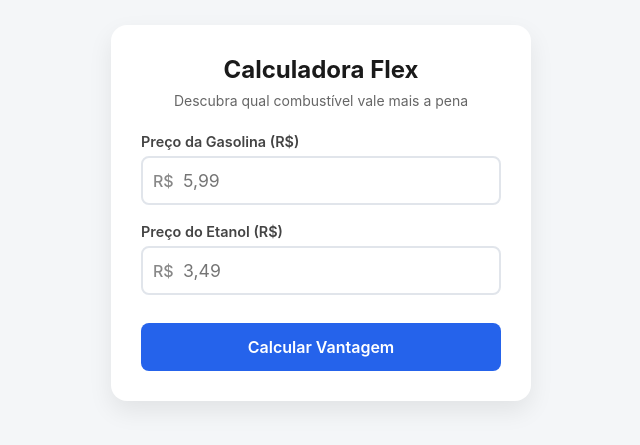
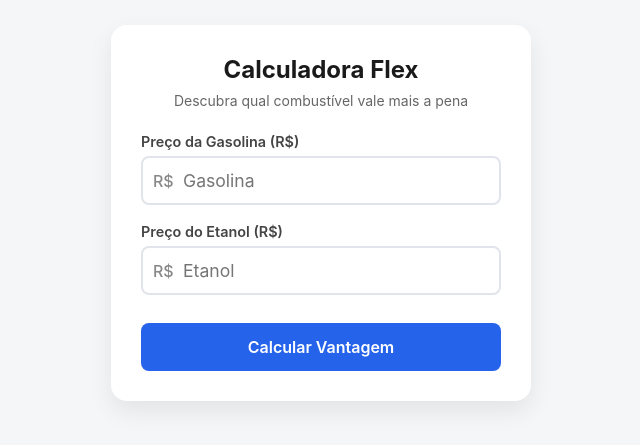
Before and after one commit to DFComp/combustivel, a plain HTML site: page index.html in a window 1280 px wide. Shown: the part 187-632 px from the top of the page, 319-959 px from the left. Drawn offline with Linux system fonts and the light colour scheme.

Commit message:
Update index.html

```diff
--- a/index.html
+++ b/index.html
@@ -147,7 +147,7 @@
       <label for="gasolina">Preço da Gasolina (R$)</label>
       <div class="input-wrapper">
         <span class="currency">R$</span>
-        <input type="number" id="gasolina" placeholder="5,99" step="0.01" min="0">
+        <input type="number" id="gasolina" placeholder="Gasolina" step="0.01" min="0">
       </div>
     </div>
 
@@ -155,7 +155,7 @@
       <label for="etanol">Preço do Etanol (R$)</label>
       <div class="input-wrapper">
         <span class="currency">R$</span>
-        <input type="number" id="etanol" placeholder="3,49" step="0.01" min="0">
+        <input type="number" id="etanol" placeholder="Etanol" step="0.01" min="0">
       </div>
     </div>
 
```
